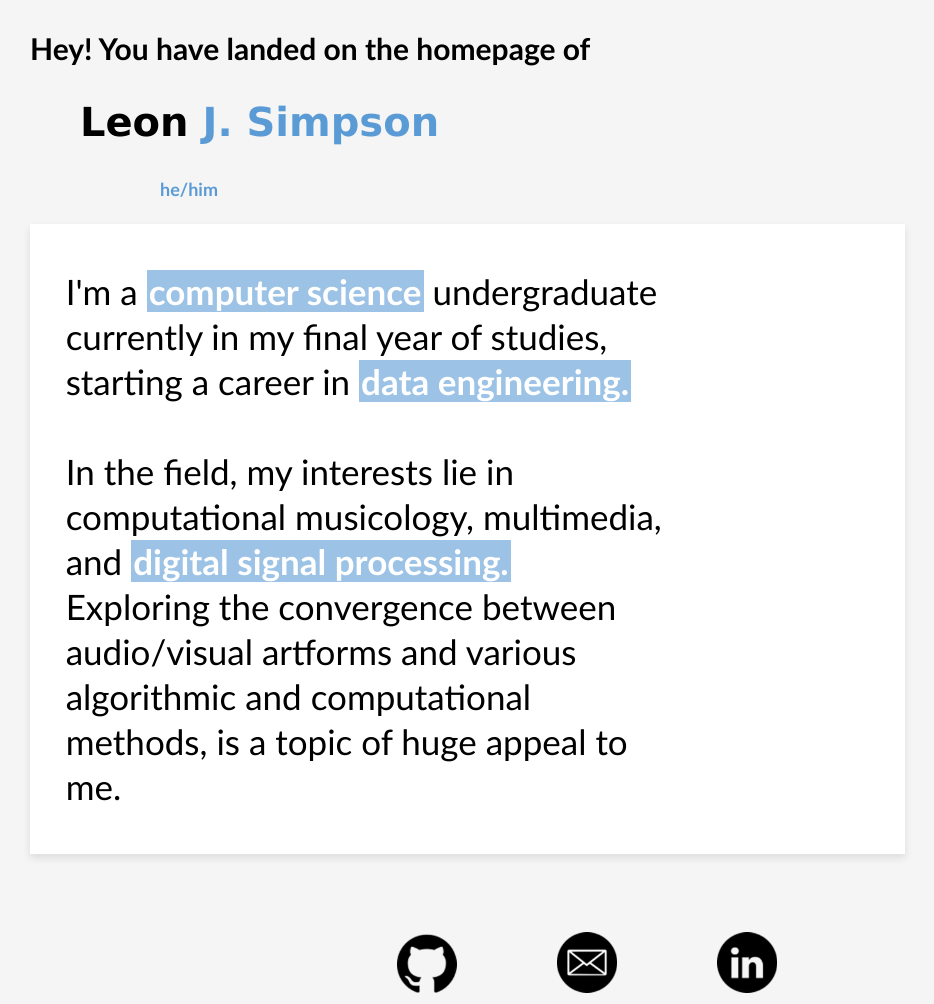
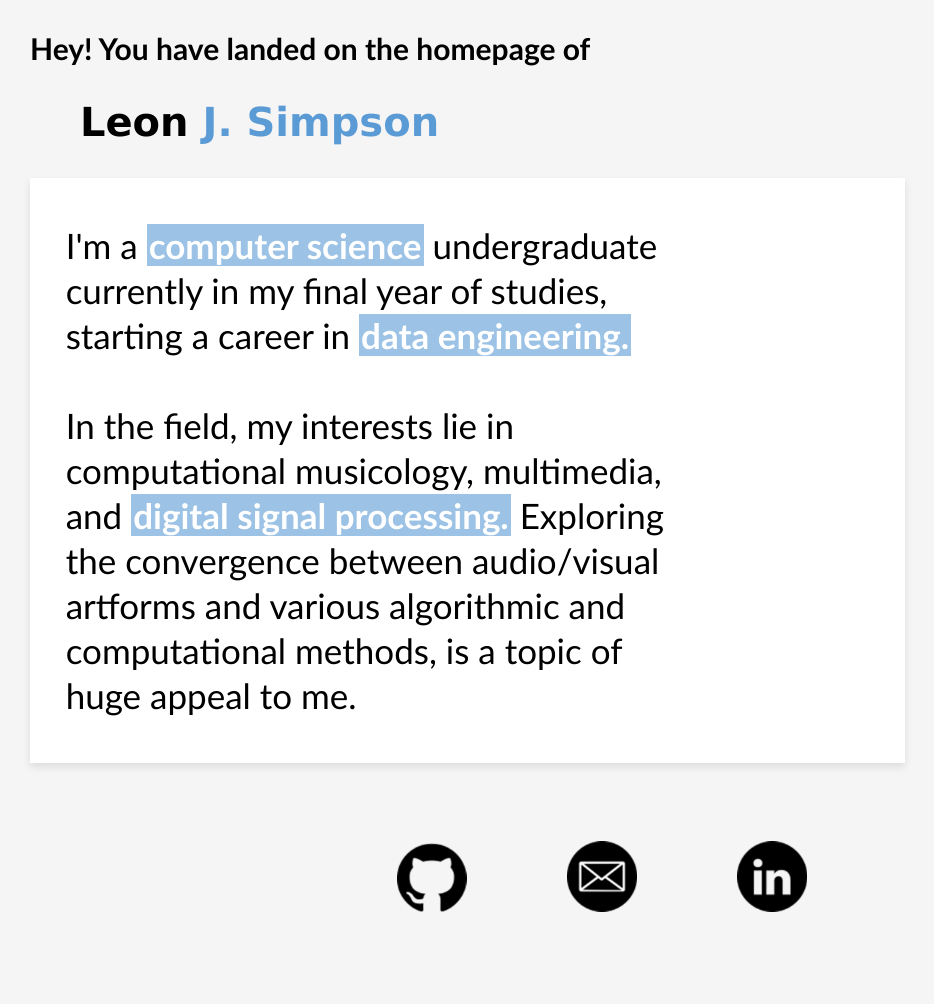
Before and after one commit to LeonSimpson/LeonSimpson.github.io, a plain HTML site: page index.html in a window 1280 px wide. Shown: the whole page, without its empty margins (20-954 px from the left). After the commit the page ends 923 px from the top, so only its background shows below. Drawn offline with Linux system fonts and the light colour scheme.

Commit message:
Clean up. Added small animation.

```diff
--- a/home.css
+++ b/home.css
@@ -58,7 +58,12 @@ em {
 }
 
 #socials img {
-    max-width: 60px;
+    max-width: 70px;
+    transition: transform 0.2s ease-in-out;
+}
+
+#socials img:hover{
+    transform: scale(1.2);
 }
 
 #socials table {
--- a/index.html
+++ b/index.html
@@ -8,11 +8,10 @@
         <div id="header">
             <h3>Hey! You have landed on the homepage of</h3>
             <h2>Leon<em> J. Simpson</em></h2>
-            <h4><em>he/him</em></h4>
         </div>
         <div id="intro-box">
             <p>I'm a <em>computer science</em> undergraduate currently in my final year of studies, starting a career in <em>data engineering.</em><br><br>
-                In the field, my interests lie in computational musicology, multimedia, and <em>digital signal processing.</em><br>
+                In the field, my interests lie in computational musicology, multimedia, and <em>digital signal processing.</em>
                 Exploring the convergence between audio/visual artforms and various algorithmic and computational methods, is a topic of huge appeal to me.
             </p>
         </div>
```
